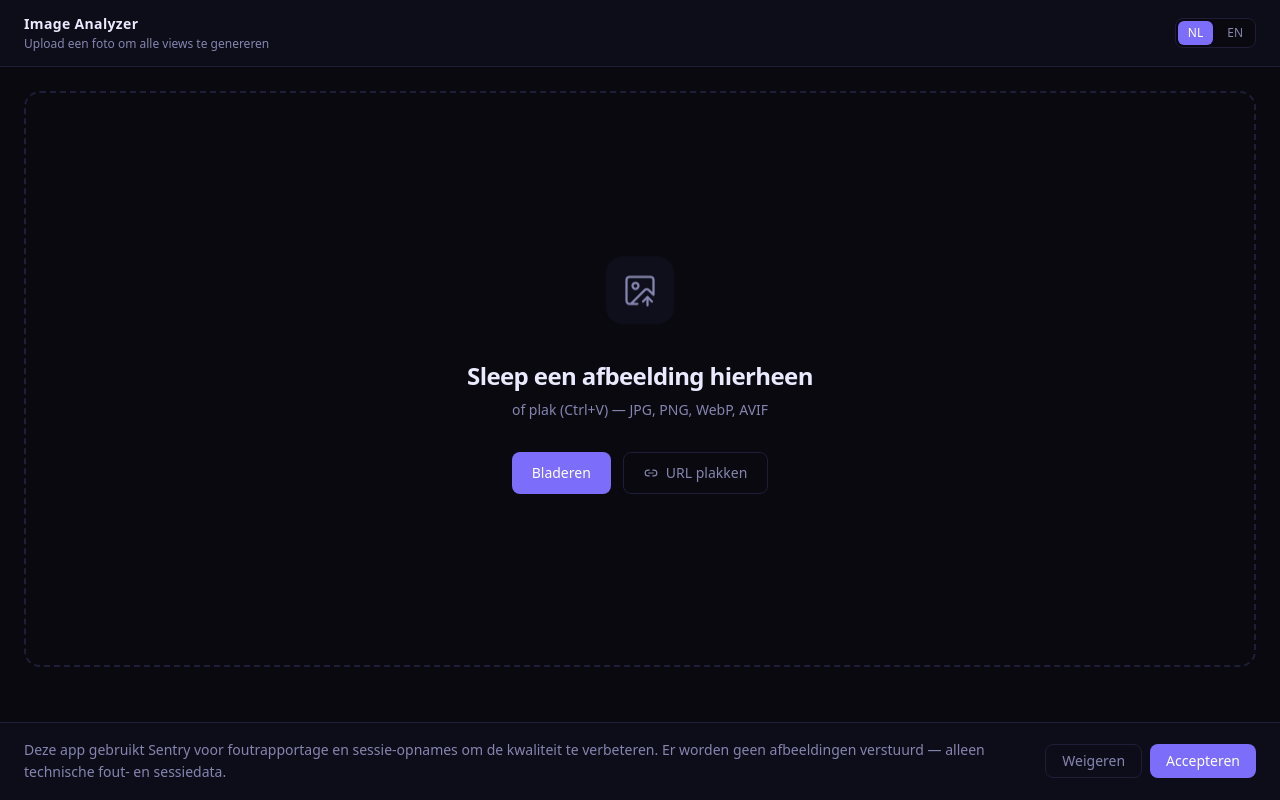
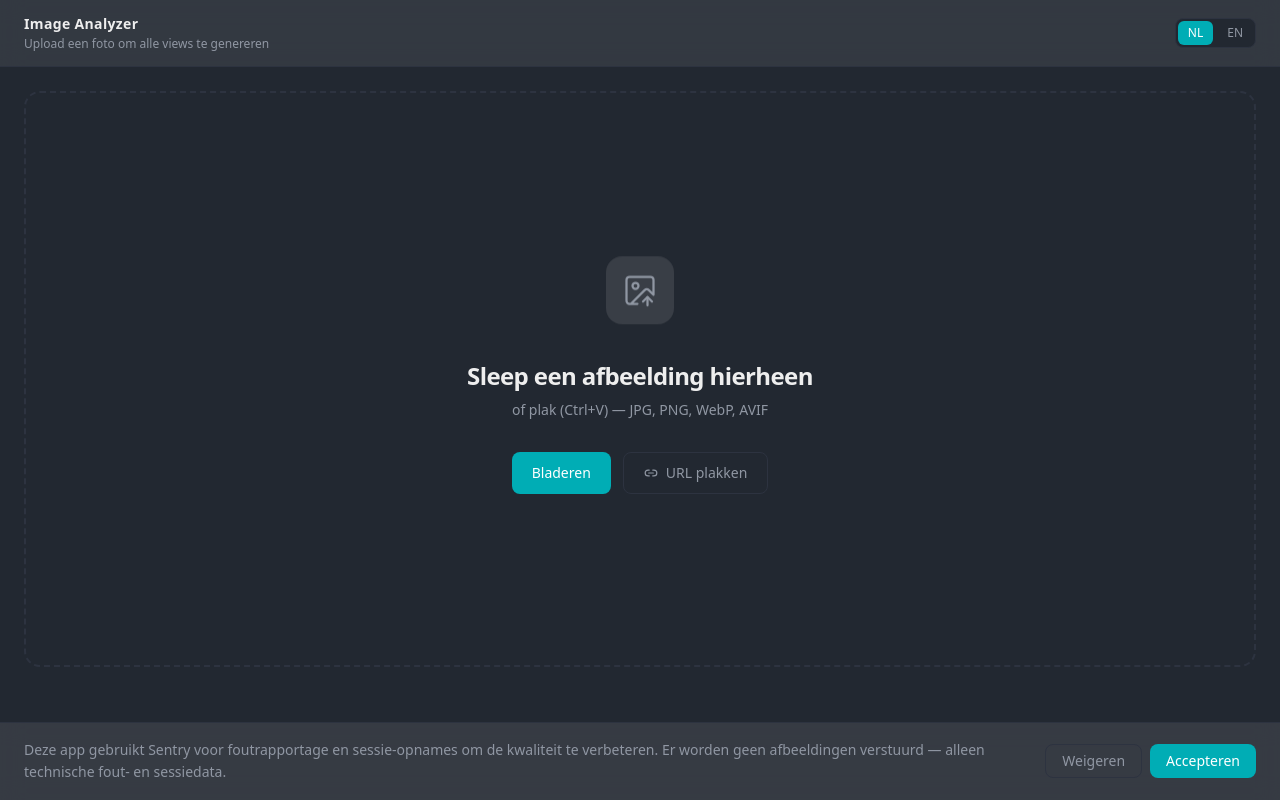
Before and after one commit to bakiyuksel/image-analyzer, a React (Vite) app: page / in a window 1280 px wide. Built offline with nearby package versions, Linux system fonts and the light colour scheme.

Commit message:
redesign: switch to #222831/#393E46/#00ADB5/#EEEEEE palette + lightbox fixes
New color palette: dark blue-grey bg, teal accent, near-white text.
Also fixes lightbox body scroll lock and text readability.

Co-Authored-By: Claude Sonnet 4.6 <noreply@anthropic.com>

```diff
--- a/src/index.css
+++ b/src/index.css
@@ -1,14 +1,14 @@
 @import "tailwindcss";
 
 @theme {
-  --color-bg: #09090f;
-  --color-surface: #0f0f1c;
-  --color-surface-hover: #141429;
-  --color-rim: #1e1e38;
-  --color-accent: #7c6dfa;
-  --color-accent-dim: #5f50d9;
-  --color-fg: #eaeaff;
-  --color-muted: #8585b0;
+  --color-bg: #222831;
+  --color-surface: #393E46;
+  --color-surface-hover: #42484f;
+  --color-rim: #2d3340;
+  --color-accent: #00ADB5;
+  --color-accent-dim: #008a91;
+  --color-fg: #EEEEEE;
+  --color-muted: #9097a3;
 
   --animate-float: float 3.5s ease-in-out infinite;
   --animate-fade-in-up: fade-in-up 0.45s ease-out both;
@@ -50,7 +50,7 @@
   position: absolute;
   inset: -6px;
   border-radius: 20px;
-  background: linear-gradient(135deg, #7c6dfa, #c084fc, #7c6dfa);
+  background: linear-gradient(135deg, #00ADB5, #00d4de, #00ADB5);
   background-size: 200% 200%;
   filter: blur(18px);
   opacity: 0;
@@ -58,8 +58,8 @@
   z-index: -1;
   animation: gradient-shift 3s ease infinite;
 }
-.dropzone-glow:hover::after { opacity: 0.35; }
-.dropzone-glow.is-dragging::after { opacity: 0.6; }
+.dropzone-glow:hover::after { opacity: 0.3; }
+.dropzone-glow.is-dragging::after { opacity: 0.55; }
 
 /* Shimmer sweep on primary buttons */
 .btn-shimmer {
@@ -95,12 +95,12 @@ body,
 }
 
 body {
-  background-color: #09090f;
-  color: #eaeaff;
-  background-image: radial-gradient(ellipse 80% 40% at 50% -5%, rgba(124, 109, 250, 0.07), transparent);
+  background-color: #222831;
+  color: #EEEEEE;
+  background-image: radial-gradient(ellipse 80% 40% at 50% -5%, rgba(0, 173, 181, 0.06), transparent);
 }
 
 ::-webkit-scrollbar { width: 6px; height: 6px; }
 ::-webkit-scrollbar-track { background: transparent; }
-::-webkit-scrollbar-thumb { background: #1e1e38; border-radius: 999px; }
-::-webkit-scrollbar-thumb:hover { background: #2a2a52; }
+::-webkit-scrollbar-thumb { background: #2d3340; border-radius: 999px; }
+::-webkit-scrollbar-thumb:hover { background: #393E46; }
```
